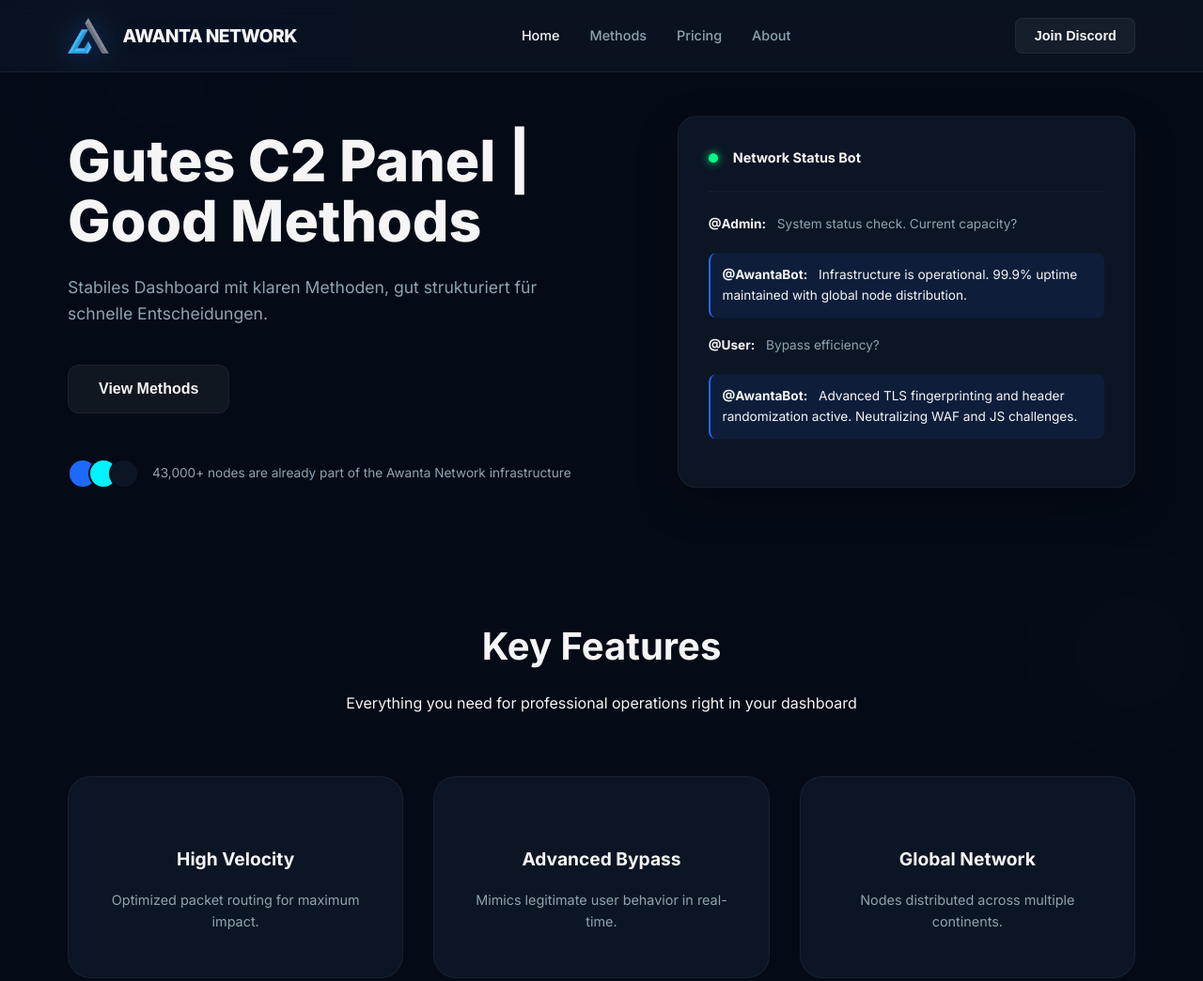
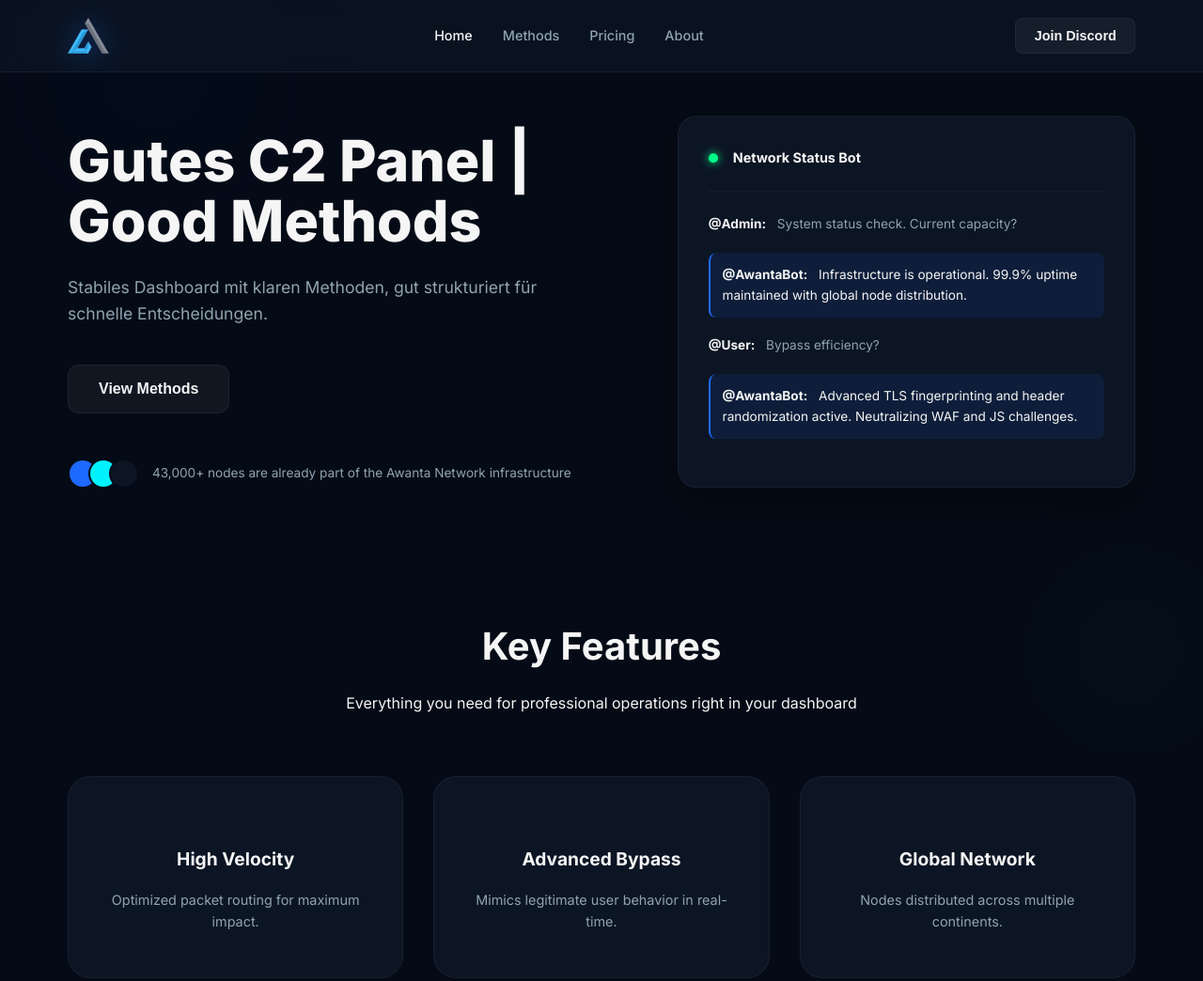
Before and after one commit to ogvoip/AwantaNetwork, a website: page index.html in a window 1280 px wide. Shown: the top 1044 px of the page at 94% size. Drawn offline with Linux system fonts and the light colour scheme.

Commit message:
Update index.html

```diff
--- a/index.html
+++ b/index.html
@@ -22,7 +22,7 @@
         <nav class="nav-container">
             <div class="logo">
                 <img class="logo-img" src="logo.png?v=2" alt="Awanta Network logo" loading="lazy">
-                <span>Awanta Network</span>
+                <span></span>
             </div>
             <div class="nav-menu">
                 <a href="#home" class="nav-link active" data-tab="home">Home</a>
```
